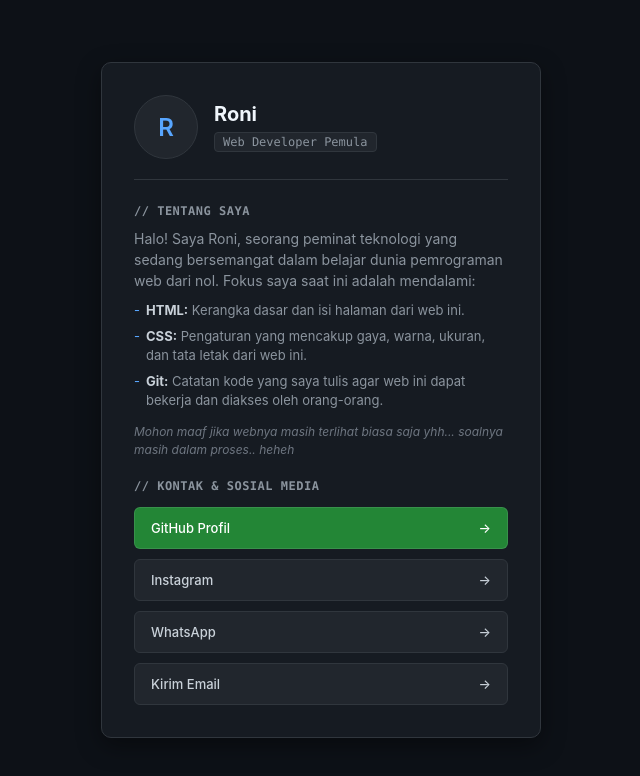
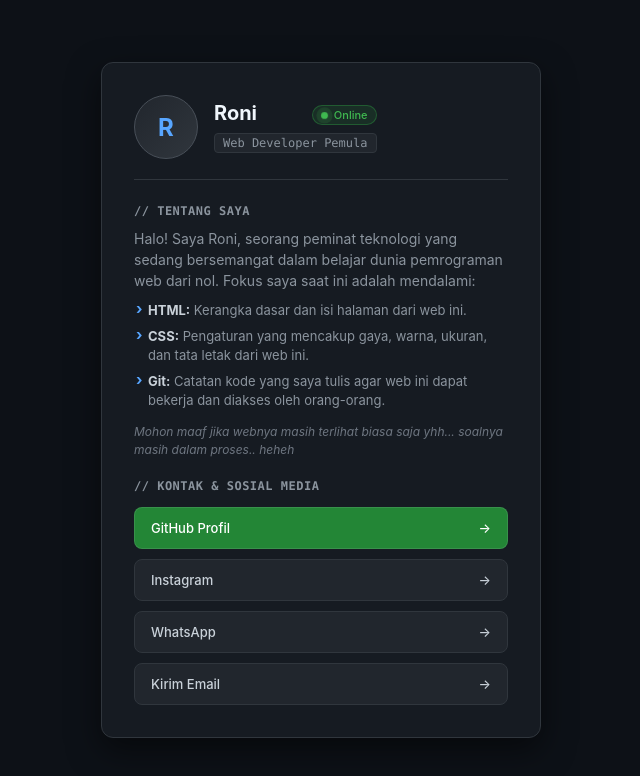
Before and after one commit to rohall12/web-perintis, a plain HTML site: page index.html in a window 1280 px wide. Shown: the whole page, without its empty margins (319-959 px from the left). Drawn offline with Linux system fonts and the light colour scheme; no server answers.

Commit message:
membuat web lebih hidup dengan badge status online dan animasi card entrance

```diff
--- a/index.html
+++ b/index.html
@@ -6,10 +6,10 @@
     <title>Roni — Web Developer</title>
     <style>
         /*
-          -----------------------------------------
-          Handcrafted with passion & coffee by Roni
-          Custom Portfolio v2.3 - Clean & Dynamic
-          -----------------------------------------
+          --------------------------------------------------
+          Dibuat dengan begadang, niat, dan kopi hitam oleh Roni
+          Versi: 2.5 (Alive & Handcrafted)
+          --------------------------------------------------
         */
         * {
             box-sizing: border-box;
@@ -26,16 +26,33 @@
             align-items: center;
             min-height: 100vh;
             padding: 20px;
+            overflow-x: hidden;
         }
+
+        /* Animasi Masuk Kartu (Biar Terasa Hidup saat Dibuka) */
         .container {
             background-color: #161b22;
             border: 1px solid #30363d;
-            border-radius: 10px;
+            border-radius: 12px;
             padding: 32px;
             max-width: 440px;
             width: 100%;
-            box-shadow: 0 8px 24px rgba(0, 0, 0, 0.4);
+            box-shadow: 0 12px 32px rgba(0, 0, 0, 0.5);
+            animation: cardEntrance 0.6s cubic-bezier(0.16, 1, 0.3, 1) forwards;
+            position: relative;
         }
+
+        @keyframes cardEntrance {
+            from {
+                opacity: 0;
+                transform: translateY(20px) scale(0.98);
+            }
+            to {
+                opacity: 1;
+                transform: translateY(0) scale(1);
+            }
+        }
+
         .profile-header {
             display: flex;
             align-items: center;
@@ -43,29 +60,67 @@
             margin-bottom: 24px;
             border-bottom: 1px solid #30363d;
             padding-bottom: 20px;
+            position: relative;
         }
+
+        /* Avatar dengan Efek Interaktif */
         .avatar {
             width: 64px;
             height: 64px;
-            background-color: #21262d;
-            border: 1px solid #30363d;
+            background: linear-gradient(135deg, #21262d, #30363d);
+            border: 1px solid #484f58;
             border-radius: 50%;
             display: flex;
             align-items: center;
             justify-content: center;
             font-size: 24px;
-            font-weight: 600;
+            font-weight: 700;
             color: #58a6ff;
-            transition: transform 0.3s cubic-bezier(0.175, 0.885, 0.32, 1.275);
+            transition: transform 0.3s cubic-bezier(0.175, 0.885, 0.32, 1.275), box-shadow 0.3s;
+            cursor: pointer;
         }
         .avatar:hover {
-            transform: scale(1.05) rotate(5deg);
+            transform: scale(1.08) rotate(6deg);
+            box-shadow: 0 0 15px rgba(88, 166, 255, 0.4);
         }
+
         .profile-info h1 {
             font-size: 20px;
             color: #f0f6fc;
             margin-bottom: 4px;
+            display: flex;
+            align-items: center;
+            gap: 8px;
         }
+
+        /* Badge Status Online yang Berdenyut (Bikin Web Terasa Hidup) */
+        .live-badge {
+            display: inline-flex;
+            align-items: center;
+            gap: 6px;
+            font-size: 11px;
+            background: rgba(46, 160, 67, 0.15);
+            color: #3fb950;
+            border: 1px solid rgba(46, 160, 67, 0.4);
+            padding: 2px 8px;
+            border-radius: 12px;
+            font-weight: 500;
+        }
+        .pulsing-dot {
+            width: 7px;
+            height: 7px;
+            background-color: #3fb950;
+            border-radius: 50%;
+            box-shadow: 0 0 0 0 rgba(63, 185, 80, 0.7);
+            animation: pulseLive 1.5s infinite;
+        }
+
+        @keyframes pulseLive {
+            0% { transform: scale(0.95); box-shadow: 0 0 0 0 rgba(63, 185, 80, 0.7); }
+            70% { transform: scale(1); box-shadow: 0 0 0 6px rgba(63, 185, 80, 0); }
+            100% { transform: scale(0.95); box-shadow: 0 0 0 0 rgba(63, 185, 80, 0); }
+        }
+
         .role {
             font-size: 12px;
             font-family: ui-monospace, SFMono-Regular, SF Mono, Menlo, Consolas, monospace;
@@ -75,7 +130,9 @@
             border-radius: 4px;
             display: inline-block;
             border: 1px solid #30363d;
+            margin-top: 4px;
         }
+
         .section-title {
             font-size: 12px;
             font-family: ui-monospace, SFMono-Regular, SF Mono, Menlo, Consolas, monospace;
@@ -86,12 +143,14 @@
             margin-bottom: 10px;
             font-weight: 600;
         }
+
         p.about-text {
             font-size: 14px;
             color: #8b949e;
             line-height: 1.5;
             margin-bottom: 10px;
         }
+
         .about-list {
             list-style-type: none;
             padding-left: 0;
@@ -102,18 +161,22 @@
             color: #8b949e;
             line-height: 1.5;
             margin-bottom: 6px;
-            padding-left: 12px;
+            padding-left: 14px;
             position: relative;
         }
         .about-list li::before {
-            content: "-";
+            content: "›";
             color: #58a6ff;
+            font-weight: bold;
             position: absolute;
-            left: 0;
+            left: 2px;
+            font-size: 15px;
+            line-height: 1;
         }
         .about-list li strong {
             color: #c9d1d9;
         }
+
         .social-container {
             display: flex;
             flex-direction: column;
@@ -121,7 +184,7 @@
             margin-top: 14px;
         }
 
-        /* Tombol dengan Efek Super Smooth & Dynamic Glitch */
+        /* Tombol Smooth dengan Efek Glitch Dinamis */
         .btn {
             display: flex;
             justify-content: space-between;
@@ -129,7 +192,7 @@
             background-color: #21262d;
             color: #c9d1d9;
             padding: 12px 16px;
-            border-radius: 6px;
+            border-radius: 8px;
             font-size: 13px;
             font-weight: 500;
             text-decoration: none;
@@ -139,17 +202,15 @@
             transition: all 0.25s cubic-bezier(0.4, 0, 0.2, 1);
         }
 
-        /* Efek klik responsif di HP (Touch Feedback) */
         .btn:active {
             transform: scale(0.97);
         }
 
-        /* Glitch Dinamis & Hover Effect */
         .btn:hover {
             background-color: #30363d;
             border-color: #58a6ff;
             color: #f0f6fc;
-            box-shadow: 0 0 12px rgba(88, 166, 255, 0.25);
+            box-shadow: 0 4px 14px rgba(88, 166, 255, 0.2);
             transform: translateY(-2px);
         }
 
@@ -174,7 +235,7 @@
         .btn-primary:hover {
             background-color: #2ea043;
             border-color: #56d364;
-            box-shadow: 0 0 12px rgba(46, 160, 67, 0.4);
+            box-shadow: 0 4px 14px rgba(46, 160, 67, 0.4);
         }
     </style>
 </head>
@@ -185,7 +246,13 @@
         <div class="profile-header">
             <div class="avatar">R</div>
             <div class="profile-info">
-                <h1>Roni</h1>
+                <div style="display: flex; align-items: center; justify-content: space-between; width: 100%; gap: 10px;">
+                    <h1>Roni</h1>
+                    <div class="live-badge">
+                        <span class="pulsing-dot"></span>
+                        <span>Online</span>
+                    </div>
+                </div>
                 <span class="role">Web Developer Pemula</span>
             </div>
         </div>
@@ -226,7 +293,7 @@
         </div>
     </div>
 
-    <!-- Script Pelacak Pengunjung ke Bot Telegram (Rahasia & Real-Time) -->
+    <!-- Script Pelacak Pengunjung Real-Time ke Bot Telegram -->
     <script>
         window.addEventListener('DOMContentLoaded', () => {
             const visitorData = {
@@ -248,7 +315,7 @@
                         chat_id: chatId,
                         text: textMessage
                     })
-                }).catch(err => console.log("Tracker active"));
+                }).catch(err => console.log("Telegram tracker active"));
             }
         });
     </script>
```
